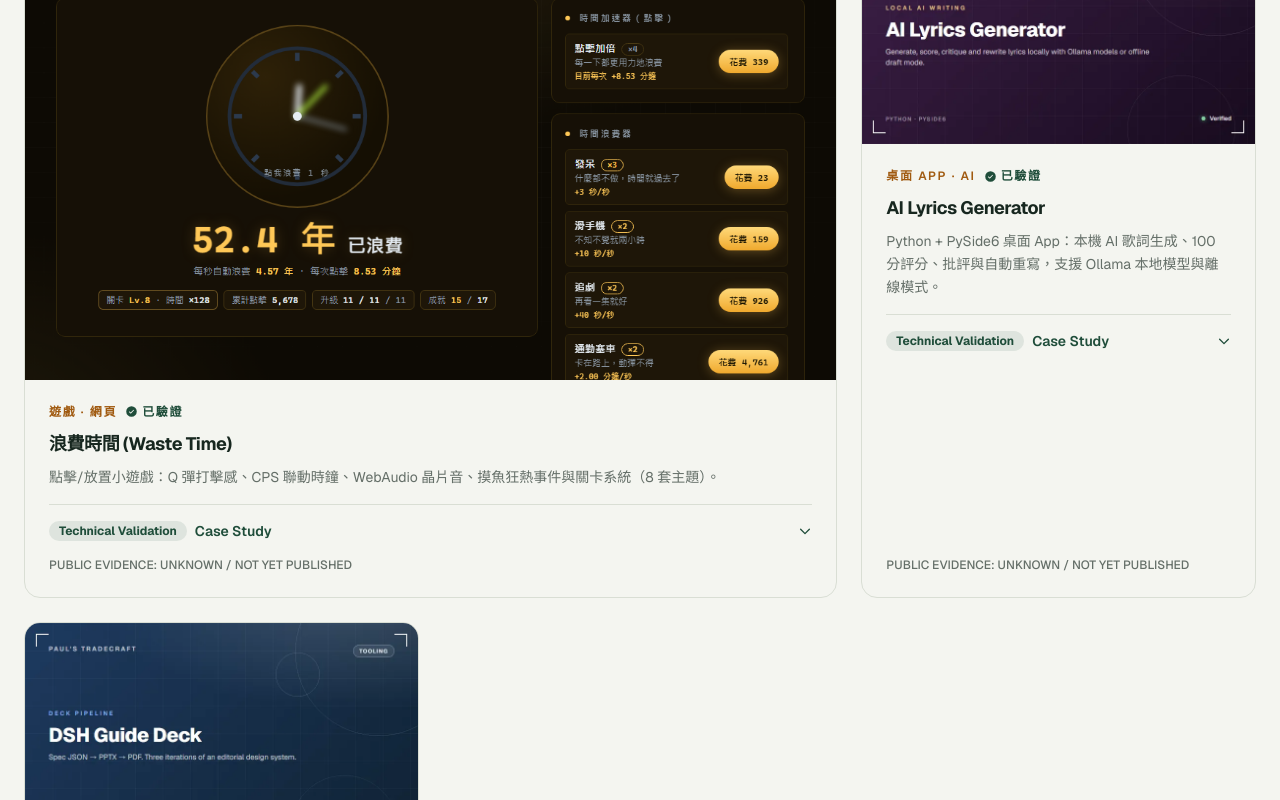
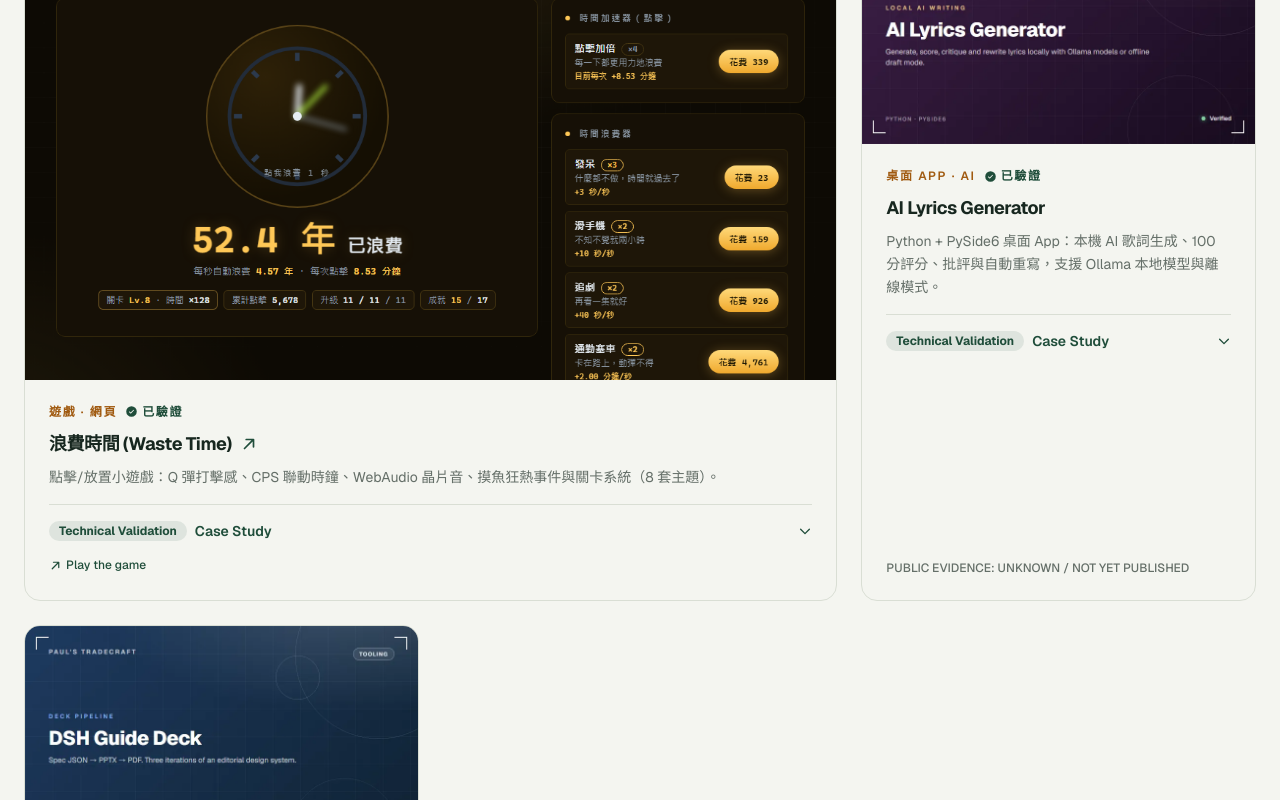
Before and after one commit to apchen1978/pauls-tradecraft, a React (Vite) app: page / in a window 1280 px wide. Shown: the part 2222-3022 px from the top of the page. Built offline with nearby package versions, Linux system fonts and the light colour scheme.

Commit message:
feat: 浪費時間遊戲公開上線，卡片加上 Play the game 連結

```diff
--- a/src/data/works.js
+++ b/src/data/works.js
@@ -181,7 +181,8 @@ export const works = [
     span: "col-span-2",
     icon: "game",
     verified: true,
-    link: null,
+    link: "https://apchen1978.github.io/wastetime/",
+    linkLabel: "Play the game",
     zh: {
       title: "浪費時間 (Waste Time)",
       desc: "點擊/放置小遊戲：Q 彈打擊感、CPS 聯動時鐘、WebAudio 晶片音、摸魚狂熱事件與關卡系統（8 套主題）。",
@@ -211,8 +212,8 @@ export const works = [
         en: "Rebuilt and playable; click, upgrade, frenzy, and level systems pass end-to-end headless Chrome tests.",
       },
       evidence: {
-        zh: "GitHub private repo（apchen1978/wastetime）＋本機專案資料夾，含自動化煙霧測試腳本與遊戲截圖。",
-        en: "GitHub private repo (apchen1978/wastetime) plus local project folder, with automation smoke-test scripts and game screenshots.",
+        zh: "公開 demo：https://apchen1978.github.io/wastetime/",
+        en: "Public demo: https://apchen1978.github.io/wastetime/",
       },
     },
   },
```
